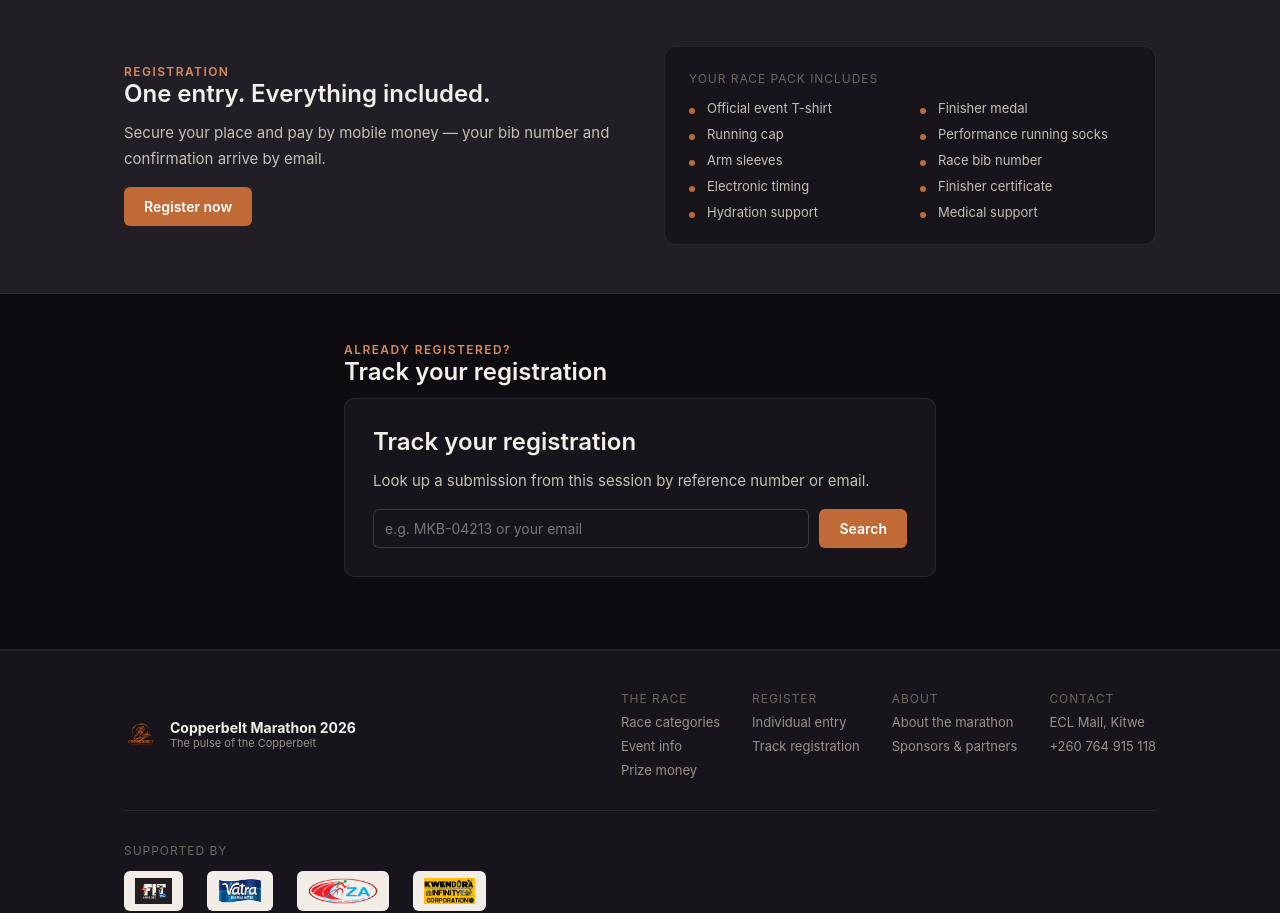
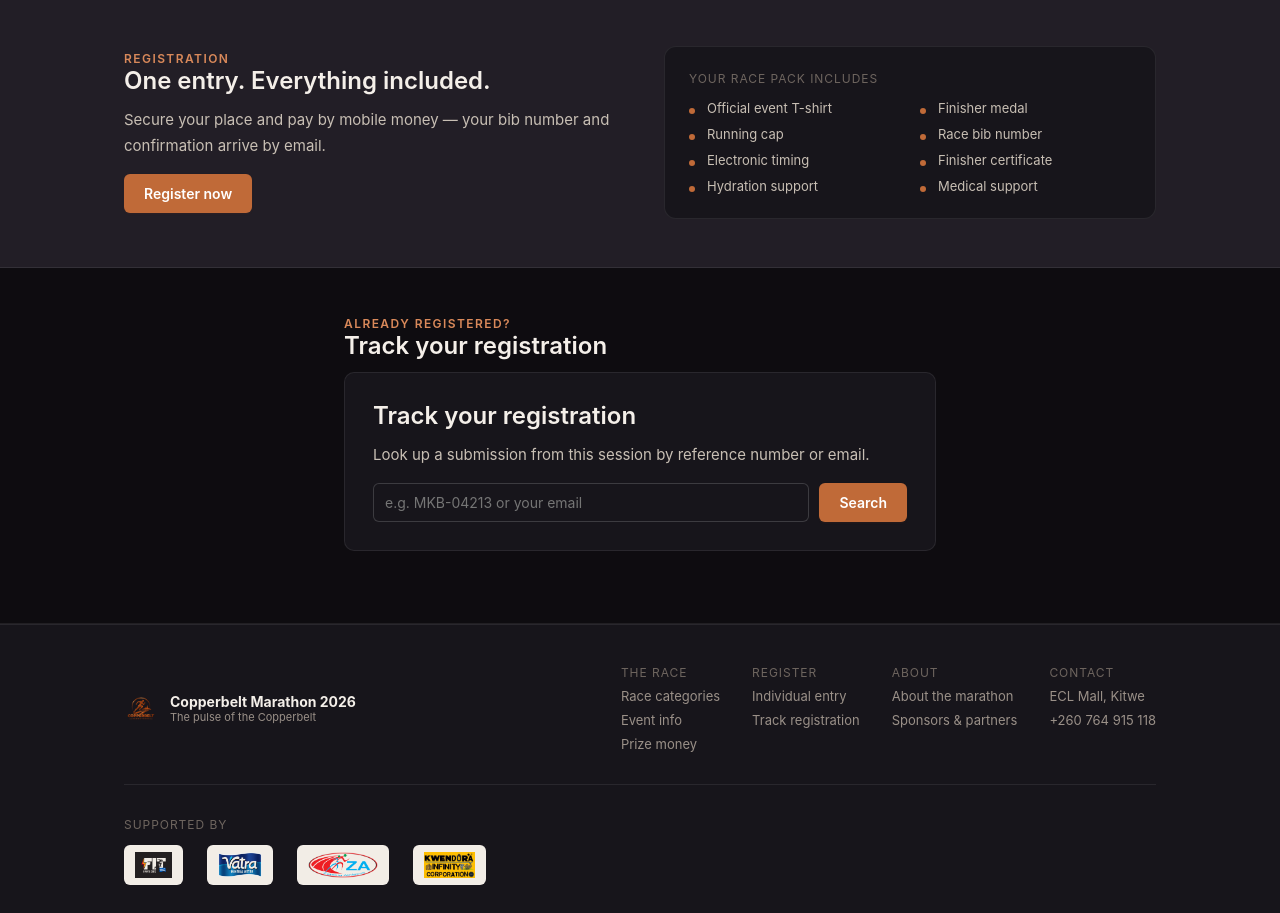
Before and after one commit to patiwadannymhango/copperbelt-marathon-site, a React (Vite) app: page / in a window 1280 px wide. Shown: the part 1642-2555 px from the top of the page. Built offline with nearby package versions, Linux system fonts and the light colour scheme; no server answers.

Commit message:
Update event.ts

```diff
--- a/src/data/event.ts
+++ b/src/data/event.ts
@@ -53,14 +53,25 @@ export const PACKAGE_ITEMS = [
   'Official event T-shirt',
   'Finisher medal',
   'Running cap',
-  'Performance running socks',
-  'Arm sleeves',
   'Race bib number',
   'Electronic timing',
   'Finisher certificate',
   'Hydration support',
   'Medical support',
 ];
+
+// export const PACKAGE_ITEMS = [
+//   'Official event T-shirt',
+//   'Finisher medal',
+//   'Running cap',
+//   'Performance running socks',
+//   'Arm sleeves',
+//   'Race bib number',
+//   'Electronic timing',
+//   'Finisher certificate',
+//   'Hydration support',
+//   'Medical support',
+// ];
 
 export const PRIZE_ITEMS = [
   'Cash prizes',
```
